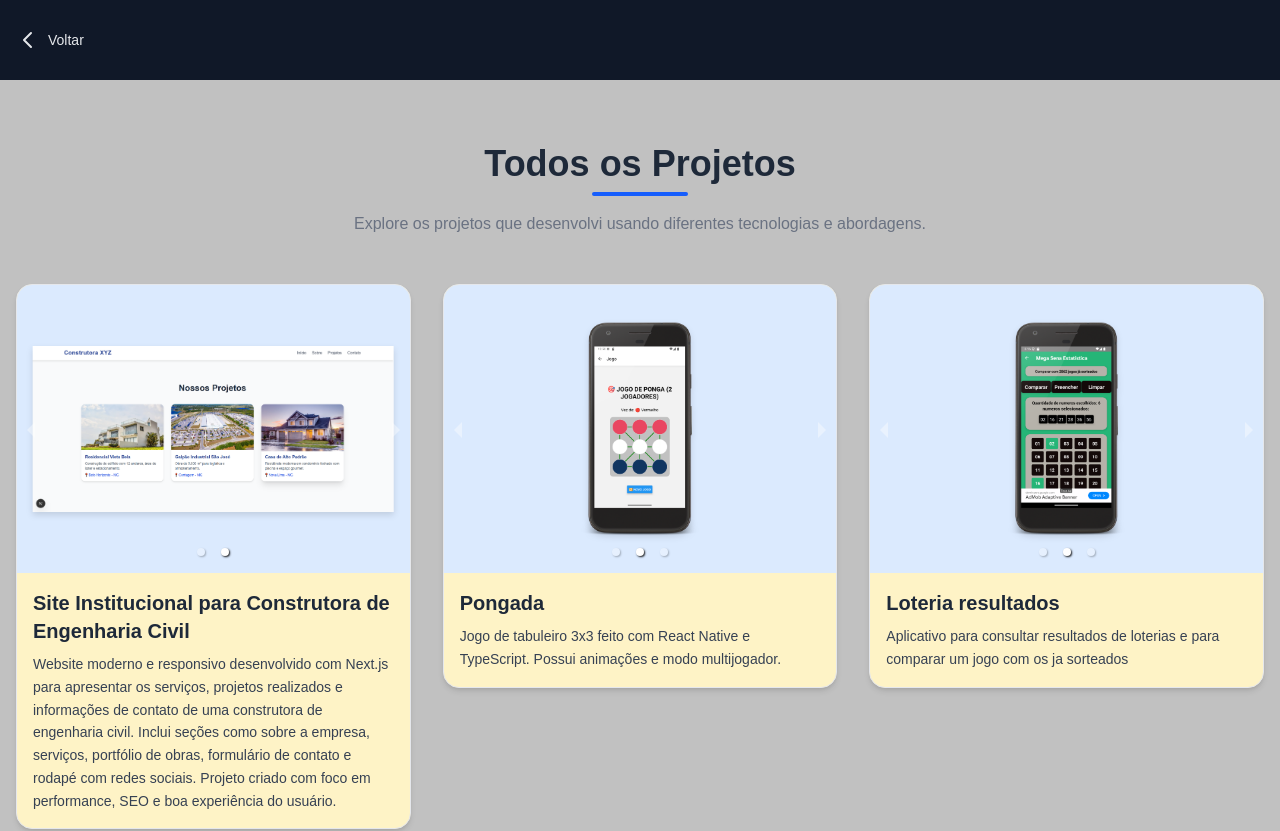
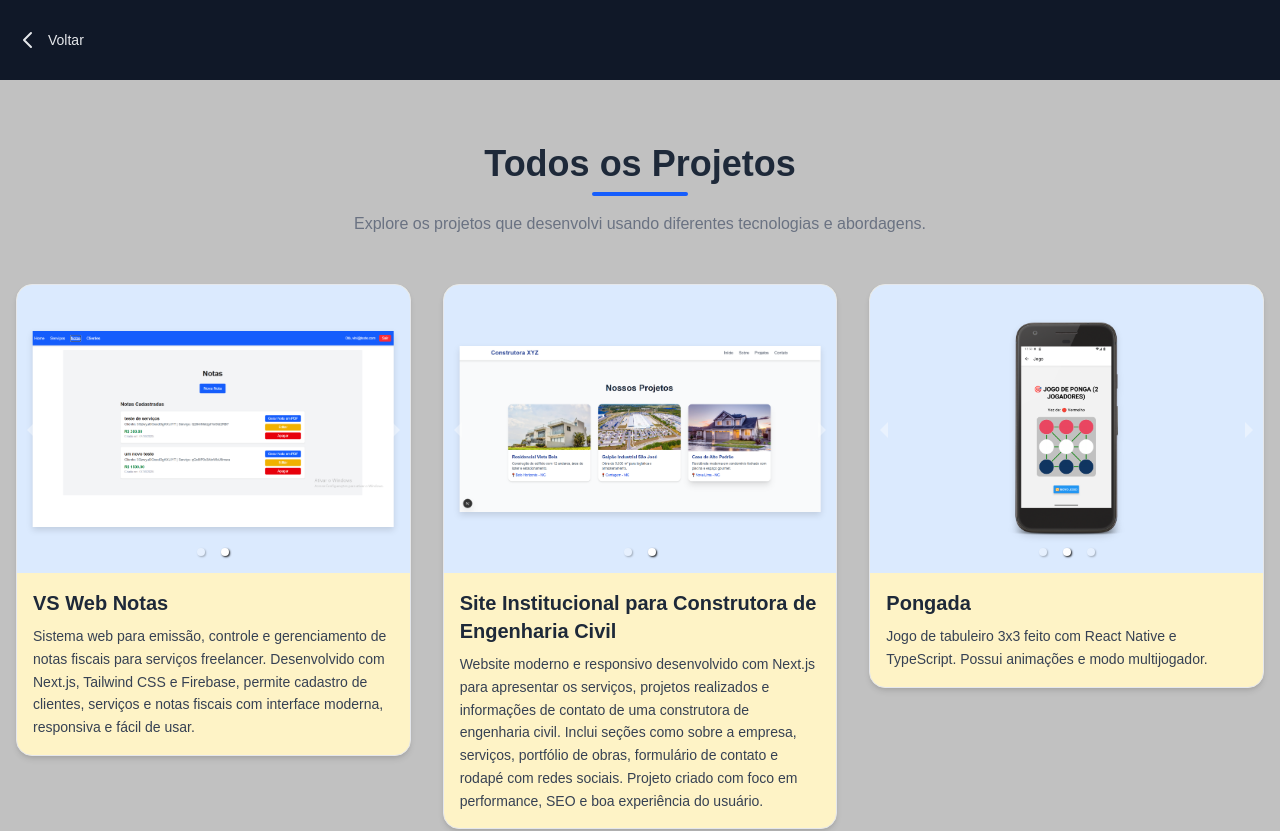
Before and after one commit to vinisantos2/meu-portfolio, a Next.js app: page /pageProjects in a window 1280 px wide. Shown: the top 831 px of the page. Built offline with nearby package versions, Linux system fonts and the light colour scheme.

Commit message:
adicionado o projeto vs web notas

```diff
--- a/src/data/projetos.ts
+++ b/src/data/projetos.ts
@@ -2,6 +2,16 @@ import { Projeto } from "../types/Projeto";
 
 
 export const projetos: Projeto[] = [
+
+  {
+    title: "VS Web Notas",
+    description: "Sistema web para emissão, controle e gerenciamento de notas fiscais para serviços freelancer. Desenvolvido com Next.js, Tailwind CSS e Firebase, permite cadastro de clientes, serviços e notas fiscais com interface moderna, responsiva e fácil de usar.",
+    imagesUrl: [
+      "/images/vs-web-notas/dashboard.png",
+      "/images/vs-web-notas/notas.png"
+    ],
+    projectUrl: "https://github.com/vinisantos2/vs-web-notas"
+  },
 
   {
     title: "Site Institucional para Construtora de Engenharia Civil",
```
Also changed, not shown: public/images/vs-web-notas/dashboard.png (added), public/images/vs-web-notas/notas.png (added).
